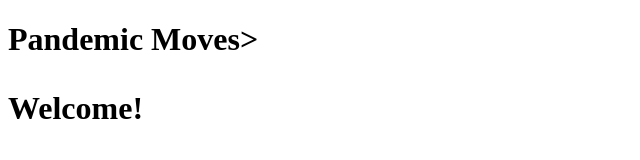
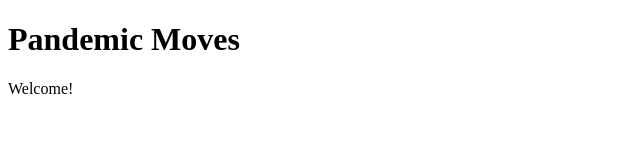
Before and after one commit to SW581/CPI101-Project, a plain HTML site: page index.html in a window 1280 px wide. Shown: the whole page, without its empty margins (0-640 px from the left). Drawn offline with Linux system fonts and the light colour scheme.

Commit message:
Update index.html

```diff
--- a/index.html
+++ b/index.html
@@ -5,9 +5,9 @@
 	<title>Pandemic Moves</title>
 </head>
 <body>
-	<h1>Pandemic Moves>
+	<h1>Pandemic Moves</h1>
 	<main>
-		<p>Welcome!
+		<p>Welcome!</p>
 	</main>
 </body>
 </html>
```
